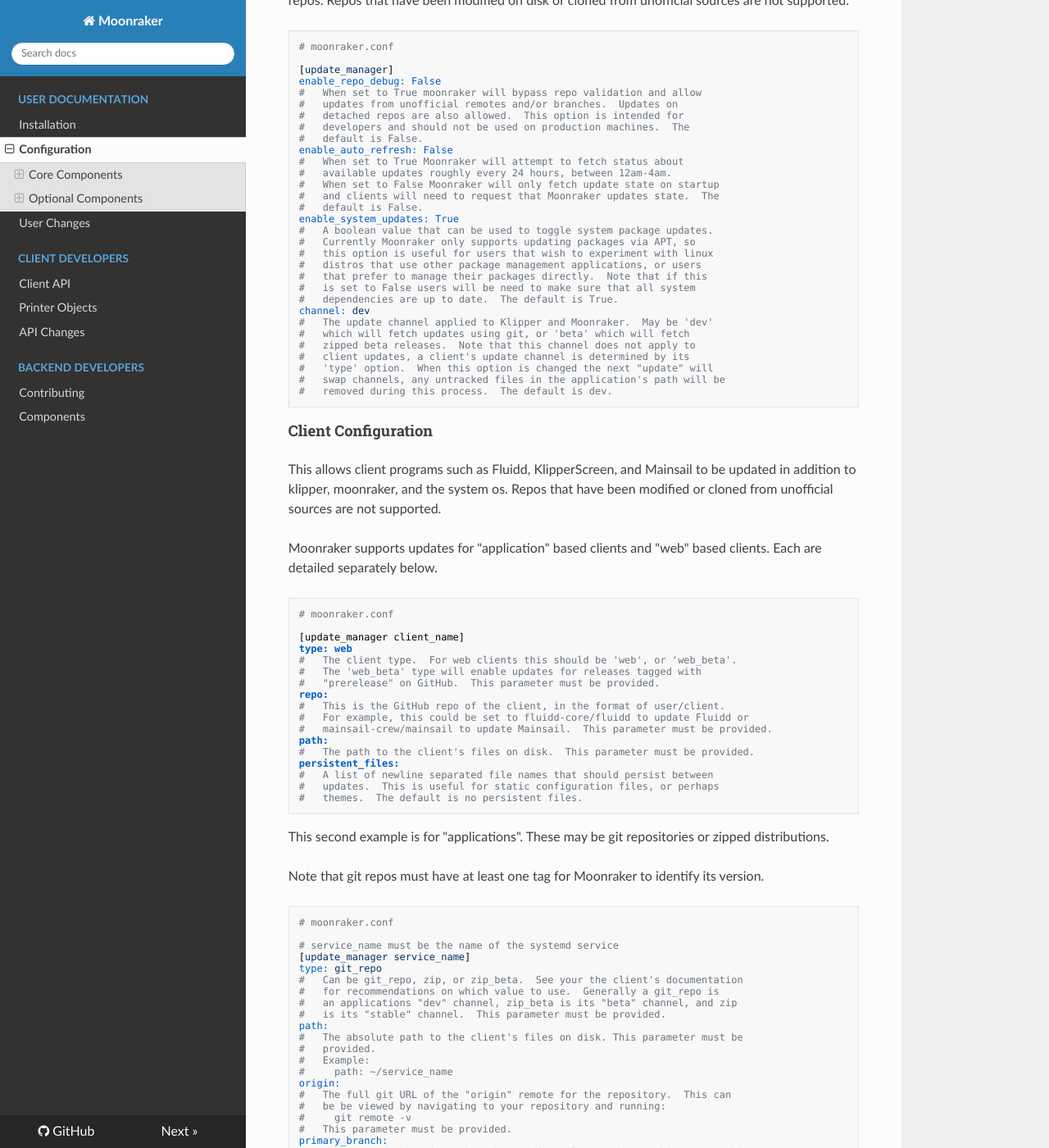
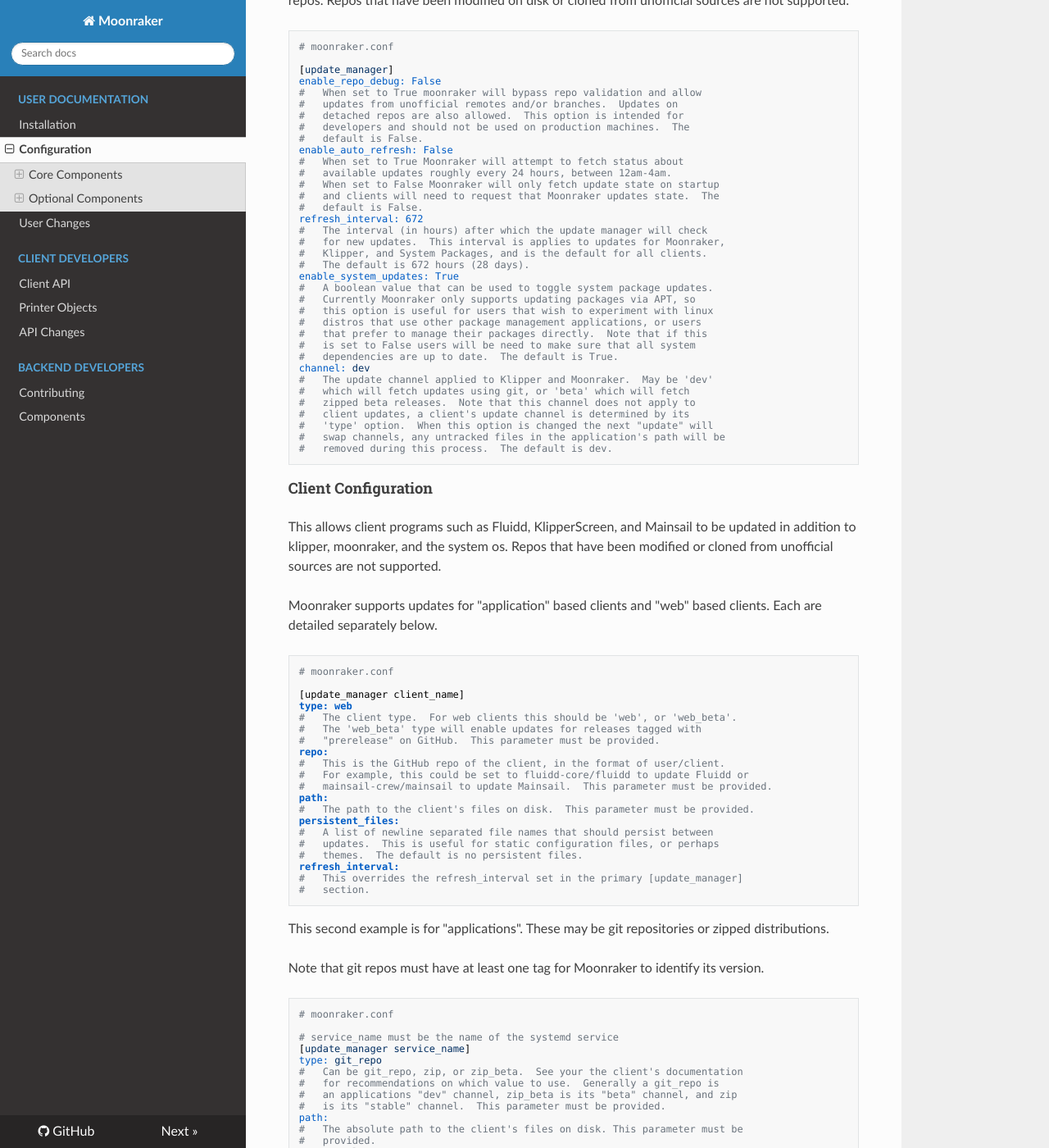
Before and after one commit to Marirossibn/moonraker, an MkDocs documentation site: the page built from docs/configuration.md, in a window 1280 px wide and 1400 px high, scrolled down 9135 px. Shown: the whole window at 82% size. Built offline with MkDocs 1.6.1, drawn with Linux system fonts in a browser that asks for light colours; nearby versions of some CDN libraries; some of the changed text lies outside the part shown.

Commit message:
docs: document the refresh_interval option
Signed-off-by:  Eric Callahan <arksine.code@gmail.com>

````diff
--- a/docs/configuration.md
+++ b/docs/configuration.md
@@ -578,6 +578,11 @@
 #   When set to False Moonraker will only fetch update state on startup
 #   and clients will need to request that Moonraker updates state.  The
 #   default is False.
+refresh_interval: 672
+#   The interval (in hours) after which the update manager will check
+#   for new updates.  This interval is applies to updates for Moonraker,
+#   Klipper, and System Packages, and is the default for all clients.
+#   The default is 672 hours (28 days).
 enable_system_updates: True
 #   A boolean value that can be used to toggle system package updates.
 #   Currently Moonraker only supports updating packages via APT, so
@@ -622,6 +627,9 @@
 #   A list of newline separated file names that should persist between
 #   updates.  This is useful for static configuration files, or perhaps
 #   themes.  The default is no persistent files.
+refresh_interval:
+#   This overrides the refresh_interval set in the primary [update_manager]
+#   section.
 ```
 
 This second example is for "applications".  These may be git repositories
@@ -685,6 +693,9 @@
 #   If set to true the update manager will attempt to use systemctl to restart
 #   the service after an update has completed.  This can be set to flase for
 #   repos that are not installed as a service.  The default is True.
+refresh_interval:
+#   This overrides the refresh_interval set in the primary [update_manager]
+#   section.
 ```
 
 ### `[mqtt]`
````
